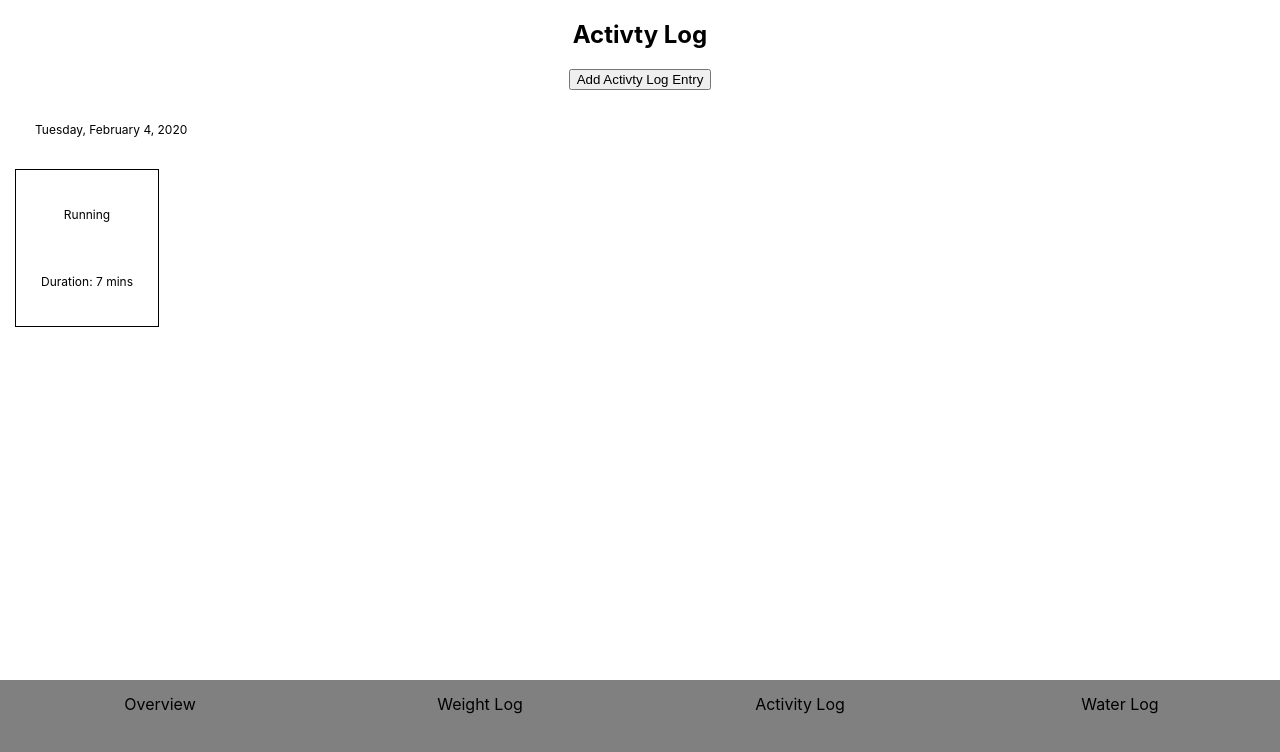
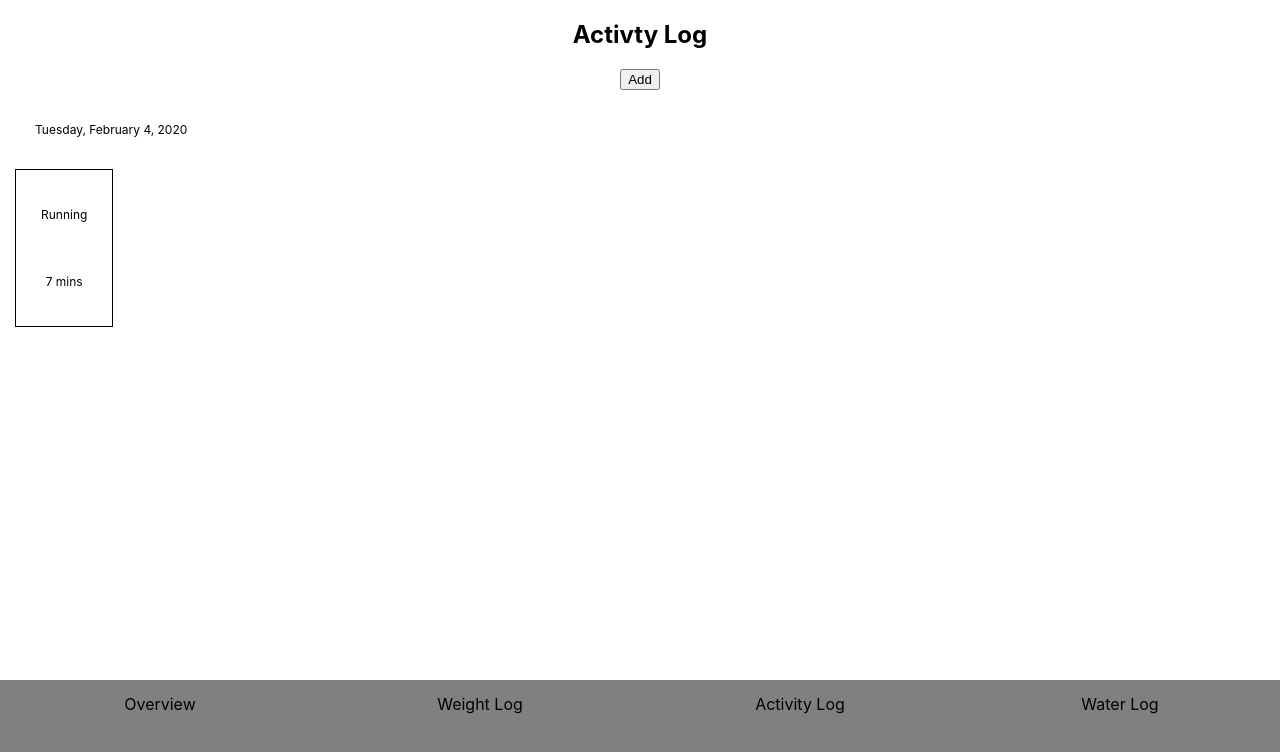
Before and after one commit to cfloyd252/My-Fit-Journal-Client, a React (Create React App) app: page /journal/activity in a window 1280 px wide. Shown: the top 752 px of the page. Built offline with nearby package versions, Linux system fonts and the light colour scheme; the HTML template or start-up script is replaced by a standard one.

Commit message:
cleaned up code

```diff
--- a/src/Components/EntryLog/EntryLog.js
+++ b/src/Components/EntryLog/EntryLog.js
@@ -13,7 +13,7 @@ export class EntryLog extends Component {
     return (
       <div className="log-data">
       <p>{this.props.entryInfo.activity_name}</p>
-      <p>Duration: {this.props.entryInfo.duration}</p>
+      <p>{this.props.entryInfo.duration}</p>
     </div>
     )
   }
--- a/src/Components/LogView/LogView.js
+++ b/src/Components/LogView/LogView.js
@@ -21,7 +21,7 @@ export class LogView extends Component {
     return (
       <section className='Log-View'>
         <h1>{this.props.title}</h1>
-          <button className="add-data">Add {this.props.title} Entry</button>
+          <button className="add-data">Add</button>
         {entryRows}
       </section>
     )
```
